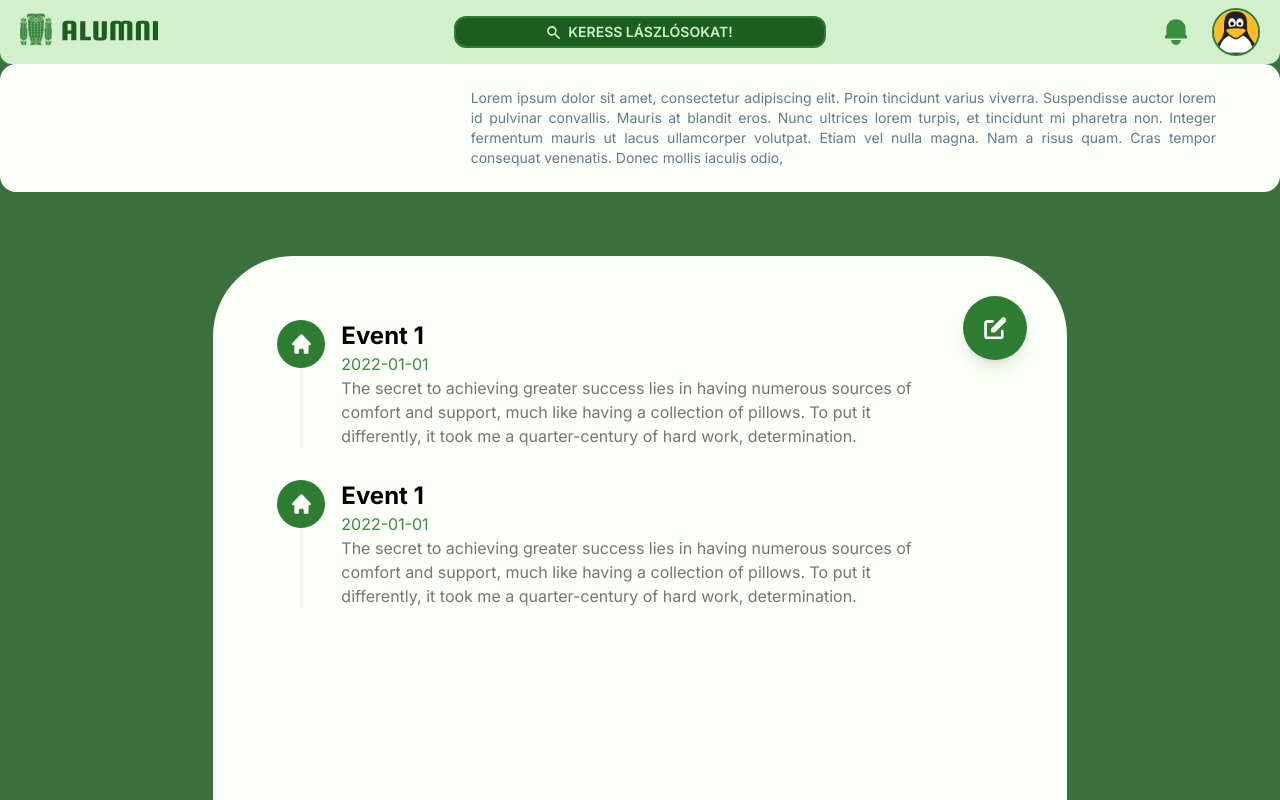
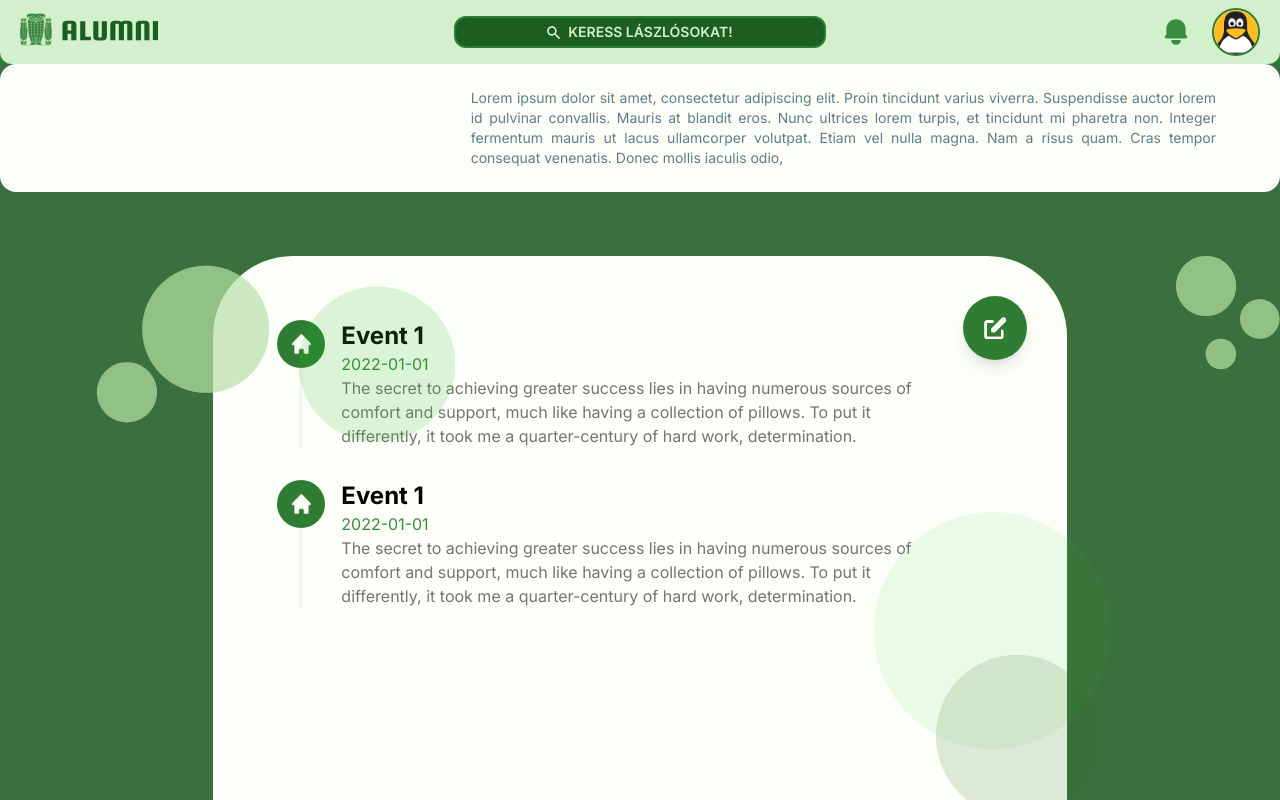
Before and after one commit to nagybrandy/szlg-alumni, a Next.js app: page /profile in a window 1280 px wide. Shown: the top 800 px of the page. Built offline with nearby package versions, Linux system fonts and the light colour scheme.

Commit message:
page update

```diff
--- a/src/app/profile/page.tsx
+++ b/src/app/profile/page.tsx
@@ -5,14 +5,20 @@ import Timeline from './Timeline';
 export default function ProfilePage() {
     return (
         <div className="flex flex-col bg-[#3A6F3E]">
+            <div className="h-screen w-screen absolute pt-48">
+                <img src="/circles.svg" className="absolute  mix-blend-darken opacity-75 z-10 pointer-events-none" />
+                <img src="/circles.svg" className="absolute  mix-blend-lighten opacity-100 z-10 pointer-events-none" />
+            </div>
             <div className="bg-[#FCFFF8] h-32 flex flex-row w-full rounded-2xl">
-                <div className="w-3/5"></div>
+                <div className="w-3/5">
+
+                </div>
                 <p className="text-justify my-auto w-full pr-16 text-base text-sm text-[#607D8B]">Lorem ipsum dolor sit amet, consectetur adipiscing elit. Proin tincidunt varius viverra. Suspendisse auctor lorem id pulvinar convallis. Mauris at blandit eros. Nunc ultrices lorem turpis, et tincidunt mi pharetra non. Integer fermentum mauris ut lacus ullamcorper volutpat. Etiam vel nulla magna. Nam a risus quam. Cras tempor consequat venenatis. Donec mollis iaculis odio,</p>
             </div>
             <div className="h-16 min-h-full"></div>
             <div className="bg-[#FCFFF8] h-screen w-8/12 self-center rounded-t-[5em] flex flex-row justify-between">
                 <Timeline />
-                <div className="flex min-w-16 h-16 bg-green-800 rounded-full m-10 shadow-lg hover:bg-green-500">
+                <div className="flex min-w-16 h-16 bg-green-800 rounded-full m-10 shadow-lg hover:bg-green-500 z-20">
                     <img src="./edit_icon.png" alt="" className='w-7 h-7 m-auto'/>
                 </div>
             </div>
--- a/src/app/search/page.tsx
+++ b/src/app/search/page.tsx
@@ -8,6 +8,9 @@ export default function SearchPage() {
                 <div className="w-10/12 rounded bg-[#D2F0CB] px-5 py-2.5 mt-5">
                     <UsersContainer />
                 </div>
+                <svg width="561" height="375" viewBox="0 0 561 375" fill="none" xmlns="http://www.w3.org/2000/svg">
+                    <path d="M514.776 187.463C418.001 361.795 199.292 425.26 26.2754 329.216C-146.742 233.172 -208.548 13.9884 -111.774 -160.344C-14.9999 -334.676 203.709 -398.141 376.726 -302.097C549.743 -206.052 611.55 13.131 514.776 187.463Z" fill="#D2F0CB"/>
+                </svg>
                 <div className="w-2/12">
                     <div className="relative inline-block text-left mt-5">
                         <div>
```
